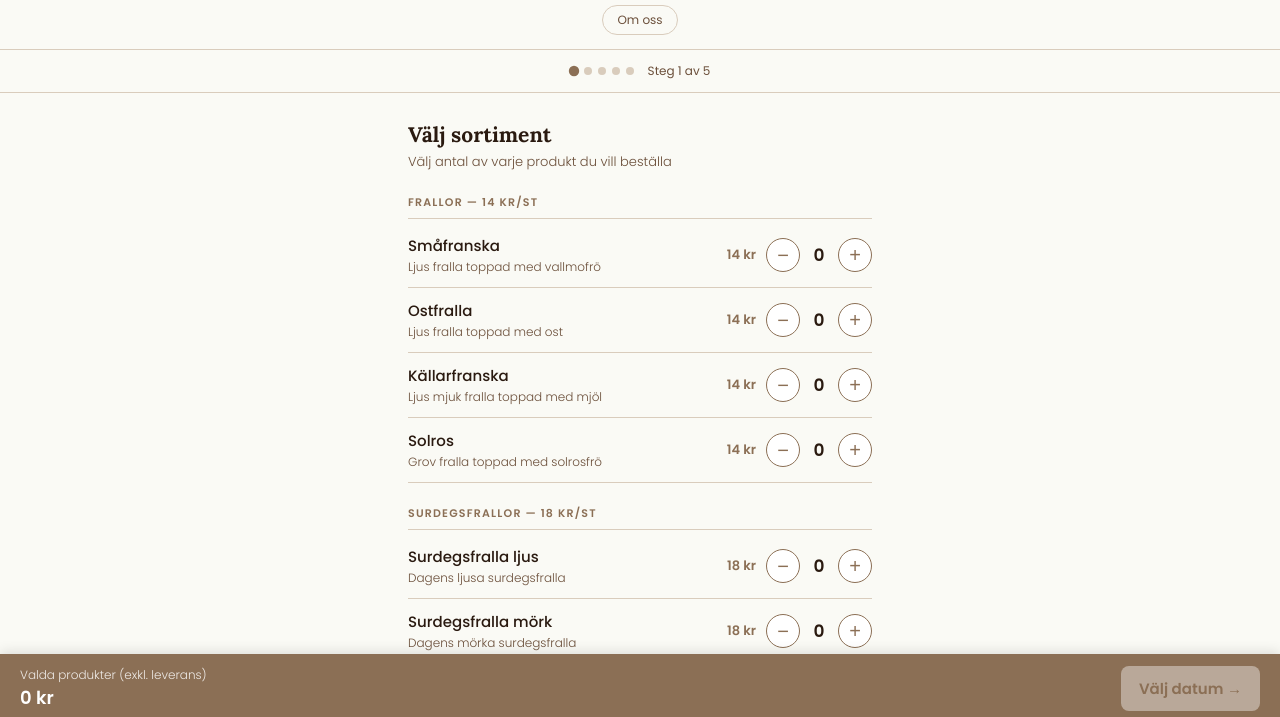
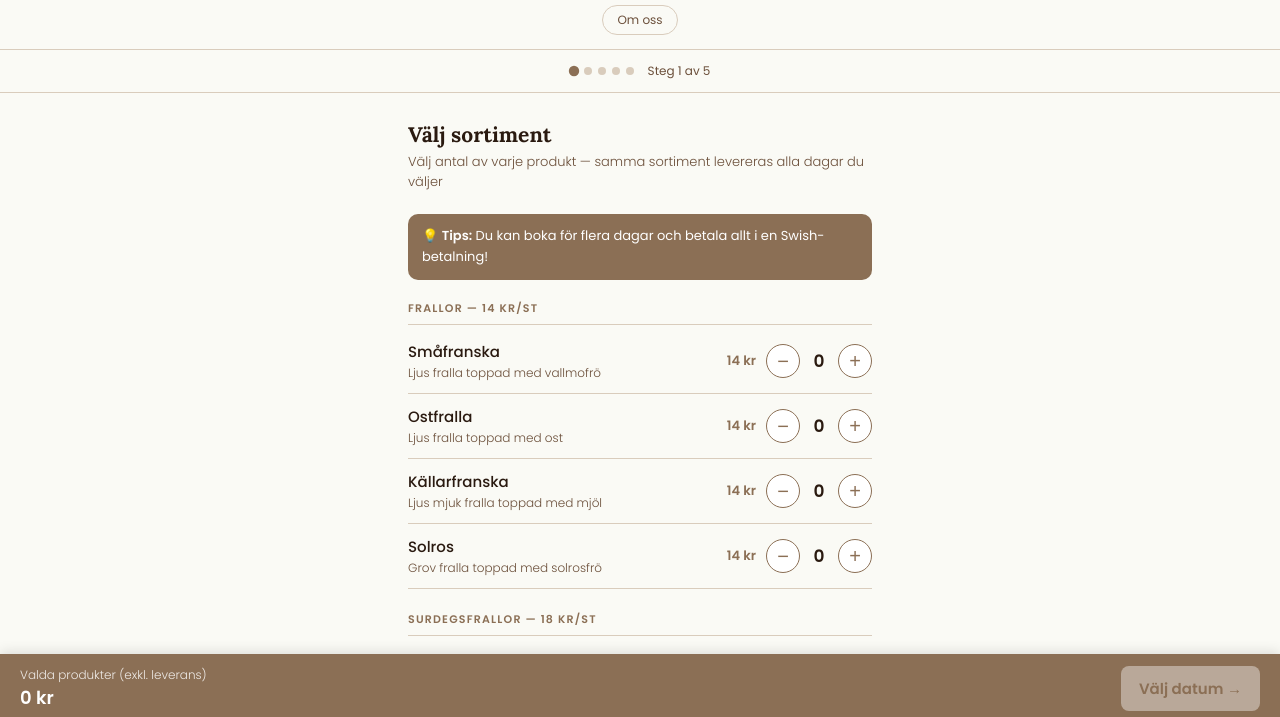
Before and after one commit to mattiassjodahl-lgtm/leveranzfrankranz, a website: page index.html in a window 1280 px wide. Shown: the part 77-794 px from the top of the page. Drawn offline with Linux system fonts and the light colour scheme.

Commit message:
Multi-datum, datum v28/29/31, Om oss, tydligare fler-dagsbokning

```diff
--- a/index.html
+++ b/index.html
@@ -148,7 +148,10 @@
 <!-- STEG 1 — SORTIMENT -->
 <div class="step active" id="step1">
   <h2 class="step-title">Välj sortiment</h2>
-  <p class="step-sub">Välj antal av varje produkt du vill beställa</p>
+  <p class="step-sub">Välj antal av varje produkt — samma sortiment levereras alla dagar du väljer</p>
+  <div style="background:var(--warm);color:var(--white);border-radius:10px;padding:12px 14px;margin-bottom:20px;font-size:13px;line-height:1.6;">
+    💡 <strong>Tips:</strong> Du kan boka för flera dagar och betala allt i en Swish-betalning!
+  </div>
 
   <div class="product-group">
     <div class="product-group-title">Frallor — 14 kr/st</div>
@@ -217,7 +220,7 @@
 <div class="step" id="step2">
   <button class="btn-back" onclick="goTo(1)">← Tillbaka</button>
   <h2 class="step-title">Välj leveransdag</h2>
-  <p class="step-sub">Vi levererar torsdag–söndag under tre veckor</p>
+  <p class="step-sub">Välj en eller flera dagar — du betalar allt på en gång med Swish</p>
 
   <div class="week-group">
     <div class="week-label">Vecka 28 — juli</div>
```
